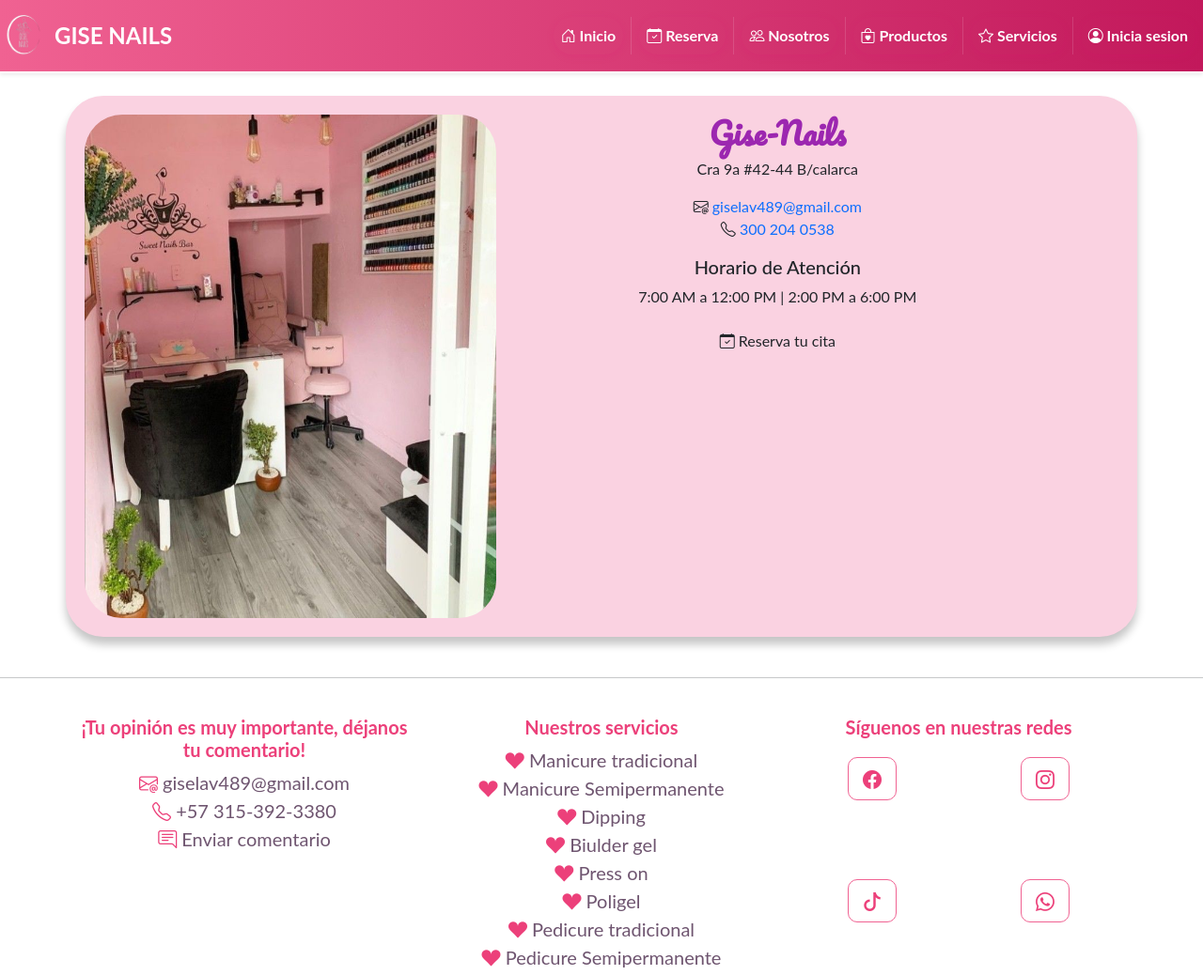
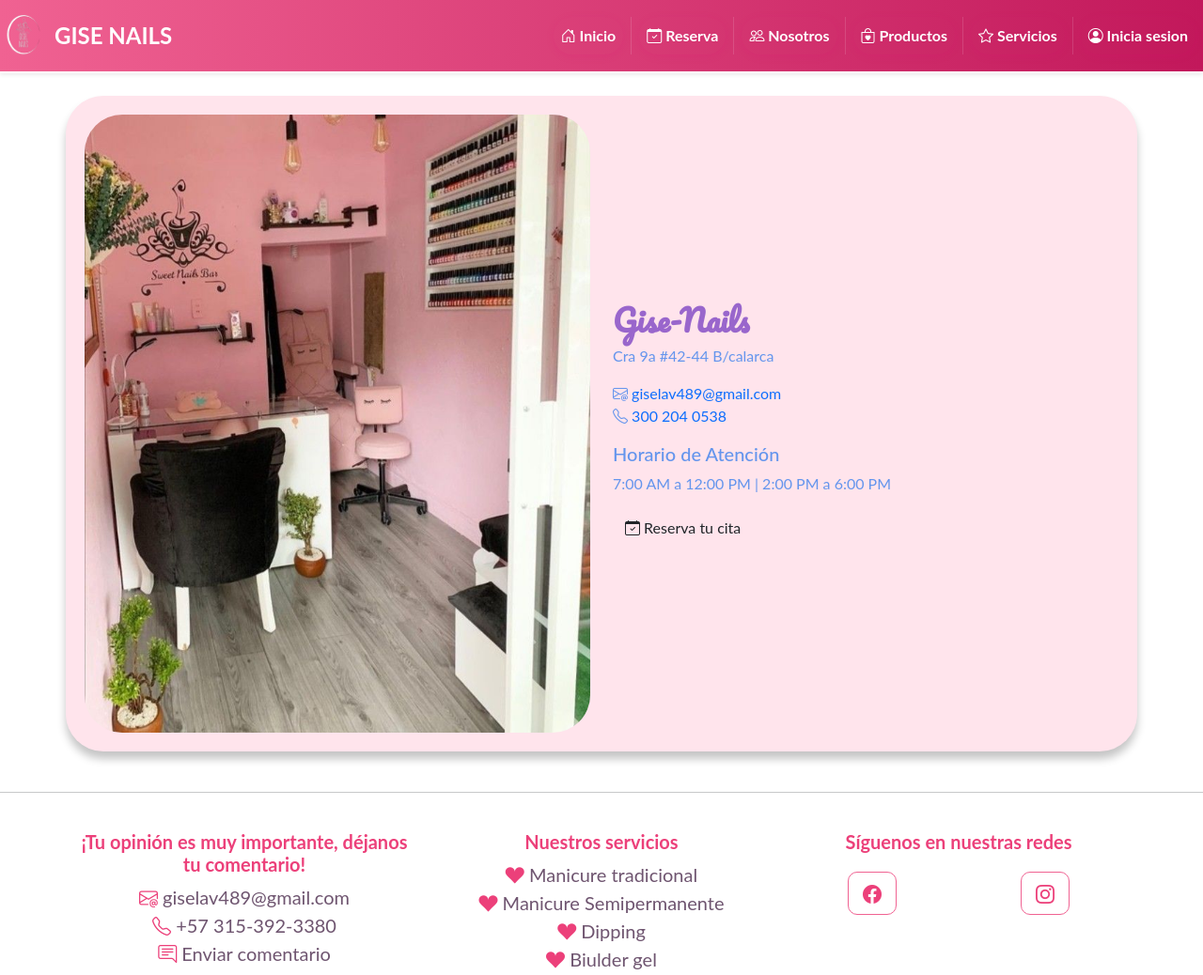
Before and after one commit to Paccini/GiseNails-Proyect-SENA, a Django app: page /reserva/ in a window 1280 px wide. Shown: the top 1038 px of the page at 94% size. Run offline with Django 5.2, Linux system fonts and the light colour scheme.

Commit message:
Se hacen actualizaciones

```diff
--- a/frontend/static/css/css.css
+++ b/frontend/static/css/css.css
@@ -47,10 +47,22 @@
     --violet-dark: #512DA8;
 
     /* Azules */
+    --blue-very-light: #E3F2FD;
     --blue-light: #BBDEFB;
     --blue-pastel: #90CAF9;
-    --blue: #2196F3;
-    --blue-dark: #1565C0;
+    --blue-sky: #64B5F6;
+    --blue-medium: #2196F3;
+    --blue-cornflower: #6495ED;
+    --blue-strong: #1565C0;
+    --blue-dark: #0D47A1;
+    --blue-navy: #001F54;
+    --blue-royal: #4169E1;
+    --blue-steel: #4682B4;
+    --blue-cobalt: #0047AB;
+    --blue-azure: #007FFF;
+    --blue-cyan: #00BFFF;
+    --blue-electric: #7DF9FF;
+    --blue-deep: #003366;
 
     /* Tonos de apoyo */
     --white: #FFFFFF;
@@ -124,15 +136,16 @@ a {
 /* Info Reserva */
 
 .info {
-    background-color: var(--pink-light);
+    background-color: var(--pink-very-light);
     padding: 20px;
     border-radius: 40px;
     box-shadow: 0 8px 10px rgba(0, 0, 0, 0.233);
+    color: var(--blue-cornflower);
 }
 
 .info h2 {
     font-family: 'Pacifico', cursive;
-    color: var(--purple);
+    color: var(--purple-amethyst);
 }
 
 /* valor corporatibo */
--- a/frontend/templates/reserva/reserva.html
+++ b/frontend/templates/reserva/reserva.html
@@ -7,21 +7,17 @@
 <!-- Panel Informacion -->
 <br>
 <div class="container-fluid">
-
-    <!-- Contenedor info -->
-    <div class="container text-center info">
-        <div class="row">
+    <div class="container info">
+        <div class="row align-items-center">
             <!-- imagen local -->
-            <div class="col-md-4">
-                <img src="{% static 'img/foto-local.jpg' %}" alt="" width="125%" style="border-radius: 40px;">
+            <div class="col-md-6 col-12 mb-3 mb-md-0">
+                <img src="{% static 'img/foto-local.jpg' %}" alt="" style="border-radius: 40px; max-width: 100%; height: auto;">
             </div>
-
-            <div class="col-md-8">
+            <div class="col-md-6 col-12">
                 <h2><strong>Gise-Nails</strong></h2>
                 <p>Cra 9a #42-44 B/calarca</p>
                 <ul class="list-unstyled">
-                    <li><i class="bi bi-envelope-at"></i> <a href="mailto:giselav489@gmail.com">giselav489@gmail.com</a>
-                    </li>
+                    <li><i class="bi bi-envelope-at"></i> <a href="mailto:giselav489@gmail.com">giselav489@gmail.com</a></li>
                     <li><i class="bi bi-telephone"></i> <a href="https://wa.me/3002040538">300 204 0538</a></li>
                 </ul>
                 <h5>Horario de Atención</h5>
```
